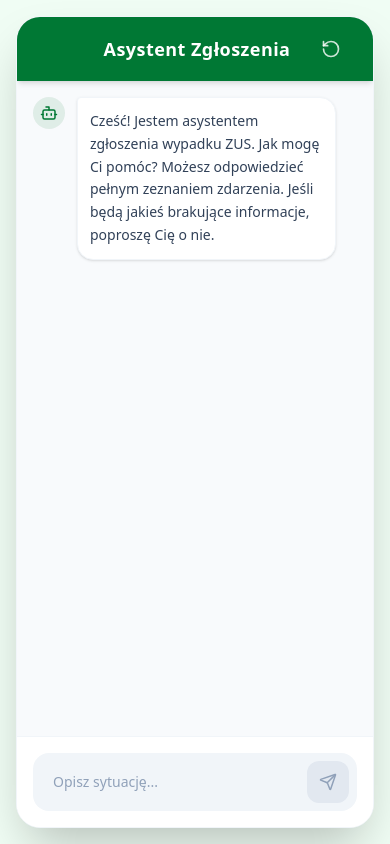
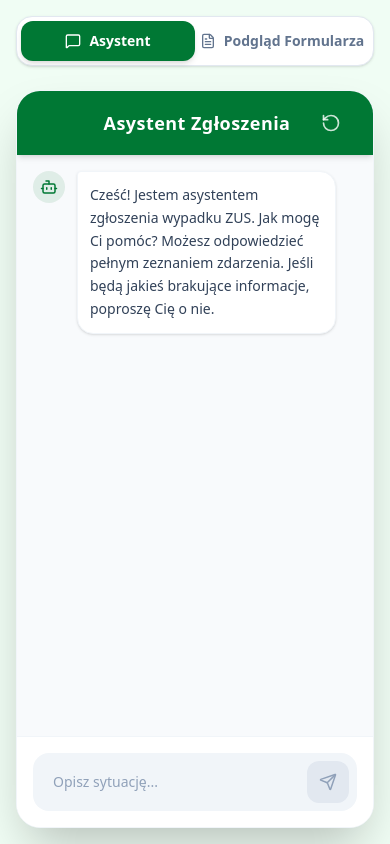
Before and after one commit to GrabowskiDev/hacknation-zus, a React (Vite) app in the folder ZUS Accident Notification Tool/: page / in a window 390 px wide. Built offline with nearby package versions, Linux system fonts and the light colour scheme.

Commit message:
Add mobile support

```diff
--- a/ZUS Accident Notification Tool/src/App.tsx
+++ b/ZUS Accident Notification Tool/src/App.tsx
@@ -1,22 +1,73 @@
-import "./App.css";
+import { useState } from "react";
+import { ChatProvider } from "@/context/ChatContext";
 import ConversationalForm from "@/components/chat/ConversationalForm";
-import FormView from "./components/form/FormView";
-import { ChatProvider } from "./context/ChatContext";
+import FormView from "@/components/form/FormView";
+import { MessageSquare, FileText } from "lucide-react"; // Opcjonalne ikony dla lepszego wyglądu
 
 function App() {
+  // Stan do zarządzania widokiem na mobile (domyślnie czat)
+  const [mobileTab, setMobileTab] = useState<"chat" | "form">("chat");
+
   return (
-    <main className="h-screen w-full bg-[#f0fdf4] flex flex-col items-center justify-center p-4 lg:p-6 overflow-hidden">
-      <div className="w-full max-w-[1600px] flex-1 min-h-0 grid grid-cols-1 lg:grid-cols-2 gap-4 lg:gap-8">
+    <main className="h-screen w-full bg-[#f0fdf4] flex flex-col items-center justify-center p-4 lg:p-6 overflow-hidden font-sans">
+      {/* Główny Kontener */}
+      <div className="w-full max-w-[1600px] flex-1 min-h-0 flex flex-col lg:grid lg:grid-cols-2 gap-4 lg:gap-8">
+        {/* --- MOBILE TOGGLE (Widoczny tylko na mobile) --- */}
+        <div className="lg:hidden flex-none mb-2 bg-white p-1 rounded-2xl shadow-sm border border-slate-200 flex">
+          <button
+            onClick={() => setMobileTab("chat")}
+            className={`flex-1 flex items-center justify-center gap-2 py-2.5 text-sm font-semibold rounded-xl transition-all duration-200
+              ${
+                mobileTab === "chat"
+                  ? "bg-[#007834] text-white shadow-md"
+                  : "text-slate-500 hover:bg-slate-50"
+              }`}
+          >
+            <MessageSquare size={16} />
+            Asystent
+          </button>
+          <button
+            onClick={() => setMobileTab("form")}
+            className={`flex-1 flex items-center justify-center gap-2 py-2.5 text-sm font-semibold rounded-xl transition-all duration-200
+              ${
+                mobileTab === "form"
+                  ? "bg-[#007834] text-white shadow-md"
+                  : "text-slate-500 hover:bg-slate-50"
+              }`}
+          >
+            <FileText size={16} />
+            Podgląd Formularza
+          </button>
+        </div>
+
         <ChatProvider>
-          {/* LEWA KOLUMNA: Czat */}
-          {/* Zmieniono: Dodano 'bg-white shadow-2xl' i usunięto 'lg:shadow-none/lg:bg-transparent' */}
-          <section className="h-full w-full overflow-hidden flex flex-col rounded-3xl bg-white border border-slate-100 shadow-2xl relative z-10">
+          {/* --- LEWA KOLUMNA: Czat --- */}
+          {/* Logika wyświetlania:
+              - Mobile: Widoczny tylko gdy mobileTab === 'chat'
+              - Desktop (lg): Zawsze widoczny (lg:flex)
+          */}
+          <section
+            className={`
+              h-full w-full overflow-hidden flex-col rounded-3xl bg-white border border-slate-100 shadow-2xl relative z-10
+              ${mobileTab === "chat" ? "flex" : "hidden"}
+              lg:flex
+            `}
+          >
             <ConversationalForm />
           </section>
 
-          {/* PRAWA KOLUMNA: Formularz */}
-          {/* Tutaj też upewniamy się, że jest shadow-2xl dla symetrii */}
-          <section className="hidden lg:flex h-full w-full flex-col overflow-hidden bg-white rounded-3xl shadow-2xl border border-slate-100 relative transition-all duration-300 z-10">
+          {/* --- PRAWA KOLUMNA: Formularz --- */}
+          {/* Logika wyświetlania:
+              - Mobile: Widoczny tylko gdy mobileTab === 'form'
+              - Desktop (lg): Zawsze widoczny (lg:flex)
+          */}
+          <section
+            className={`
+              h-full w-full flex-col overflow-hidden bg-white rounded-3xl shadow-2xl border border-slate-100 relative transition-all duration-300 z-10
+              ${mobileTab === "form" ? "flex" : "hidden"}
+              lg:flex
+            `}
+          >
             {/* Nagłówek prawej kolumny */}
             <div className="flex-none h-16 bg-white border-b border-slate-100 flex items-center px-6 z-10">
               <div className="w-1.5 h-6 bg-[#007834] rounded-full mr-3"></div>
```
